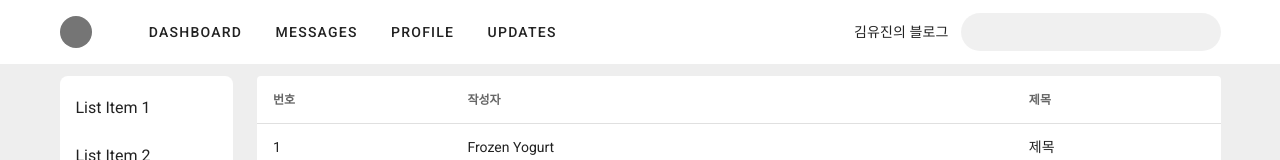
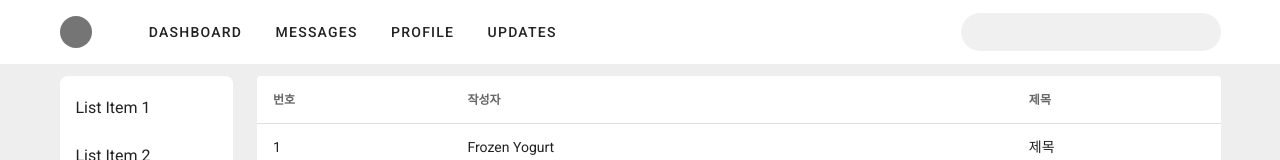
Before and after one commit to yuzin9712/vue-devops, a Vue app: page / in a window 1280 px wide. Shown: the top 160 px of the page. Built offline with nearby package versions, Linux system fonts and the light colour scheme.

Commit message:
fix deploy.yml

```diff
--- a/src/App.vue
+++ b/src/App.vue
@@ -9,7 +9,7 @@
         </v-btn>
 
         <v-spacer></v-spacer>
-        <span class="subtitle-2 mr-3">김유진의 블로그</span>
+        <!-- <span class="subtitle-2 mr-3">김유진의 블로그</span> -->
 
         <v-responsive max-width="260">
           <v-text-field
```
